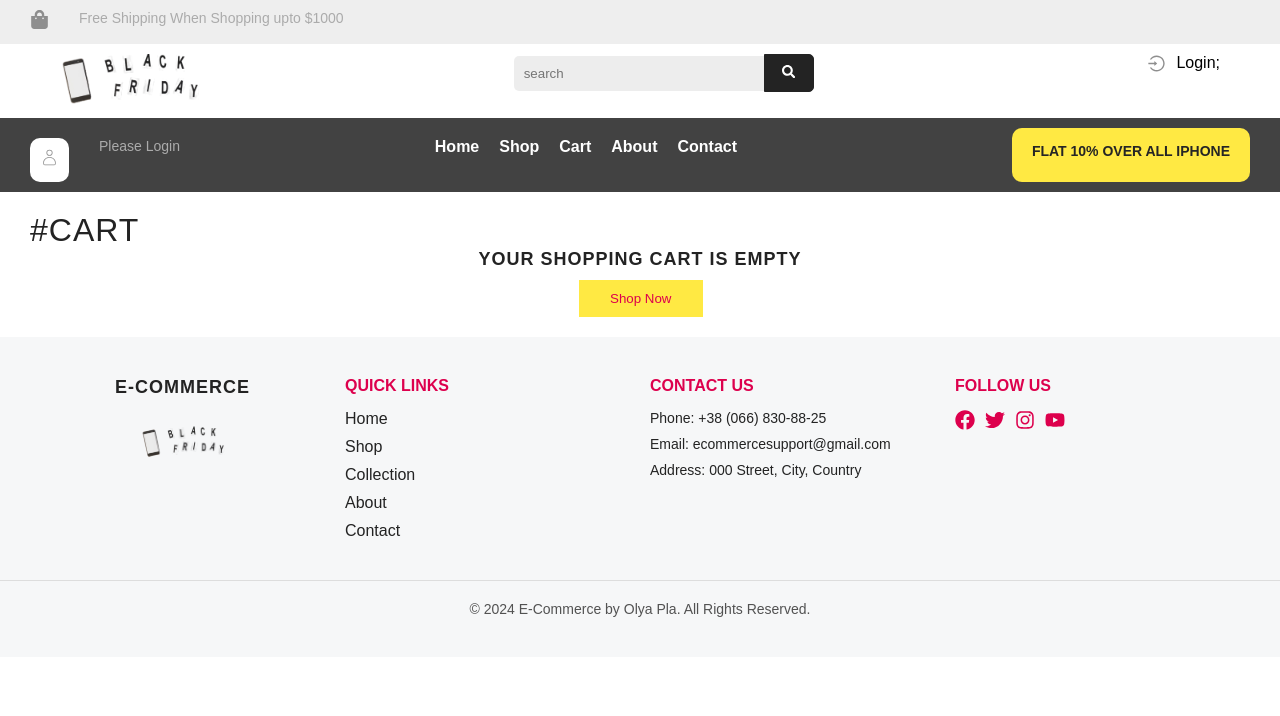
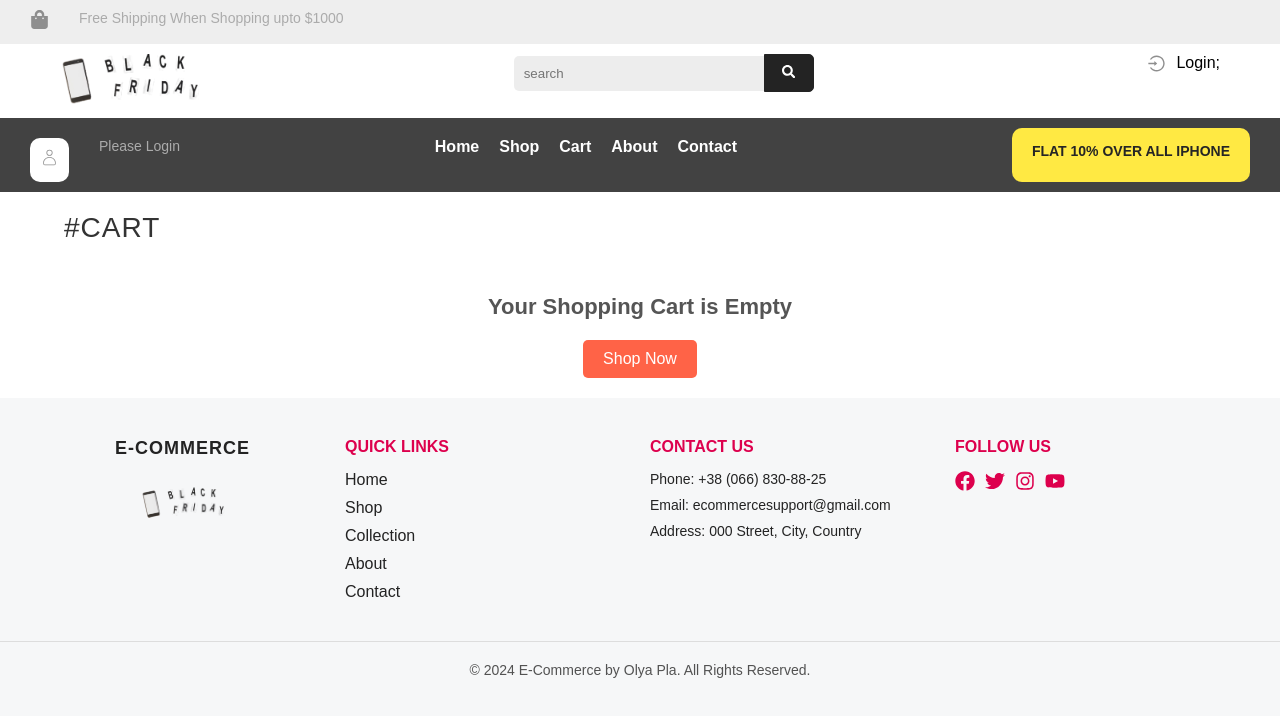
Before and after one commit to xellga-olga/E-Commerce, a React (Create React App) app: page /cart in a window 1280 px wide. Shown: the top 716 px of the page. Built offline with nearby package versions, Linux system fonts and the light colour scheme.

Commit message:
Add quantity adjustment, item removal, and total price calculation to cart functionality

```diff
--- a/src/App.js
+++ b/src/App.js
@@ -7,12 +7,12 @@ import HomeProducts from "./comp/HomeProducts";
 
 const App = () => {
   const [shop, setShop] = useState(HomeProducts);
-  const [search, setSearch] = useState('');
-  const [cart, setCart] = useState([])
+  const [search, setSearch] = useState("");
+  const [cart, setCart] = useState([]);
 
   const searchProduct = () => {
-    if (search.trim() === '') {
-      alert('Please enter a search term!');
+    if (search.trim() === "") {
+      alert("Please enter a search term!");
       setShop(HomeProducts);
       return;
     }
@@ -22,7 +22,7 @@ const App = () => {
     });
 
     if (searchFilter.length === 0) {
-      alert('No products found for your search query.');
+      alert("No products found for your search query.");
     }
 
     setShop(searchFilter);
@@ -39,27 +39,68 @@ const App = () => {
     setShop(HomeProducts);
   };
 
-  const addToCart = (product) => {
-
-    const exist = cart.find((x) => {
-      return x.id === product.id
-    })
-    if(exist) {
-      alert('This product is alleardy added in cart')
-    } else{
-      setCart([...cart, {...product, qty: 1}])
-      alert('Added to cart')
-    }
-  }
-  console.log(cart)
 
 
+  const addToCart = (product) => {
+    const exist = cart.find((x) => {
+      return x.id === product.id;
+    });
+    if (exist) {
+      alert("This product is alleardy added in cart");
+    } else {
+      setCart([...cart, { ...product, qty: 1 }]);
+      alert("Added to cart");
+    }
+  };
+
+  const onAdd = (product) => {
+    const exist = cart.find((x) => x.id === product.id);
+    if (exist) {
+      setCart(
+        cart.map((x) =>
+          x.id === product.id ? { ...exist, qty: exist.qty + 1 } : x
+        )
+      );
+    } else {
+      setCart([...cart, { ...product, qty: 1 }]);
+    }
+  };
+
+  const onRemove = (product) => {
+    const exist = cart.find((x) => x.id === product.id);
+    if (exist.qty === 1) {
+      setCart(cart.filter((x) => x.id !== product.id));
+    } else {
+      setCart(
+        cart.map((x) =>
+          x.id === product.id ? { ...exist, qty: exist.qty - 1 } : x
+        )
+      );
+    }
+  };
+
+  const onDelete = (product) => {
+    setCart(cart.filter((x) => x.id !== product.id));
+  };
 
   return (
     <>
       <BrowserRouter>
-        <Nav search={search} setSearch={setSearch} searchProduct={searchProduct} />
-        <Rout shop={shop} Filter={Filter} allCateFilter={allCateFilter} addToCart={addToCart}/>
+        <Nav
+          search={search}
+          setSearch={setSearch}
+          searchProduct={searchProduct}
+        />
+        <Rout
+          shop={shop}
+          Filter={Filter}
+          allCateFilter={allCateFilter}
+          addToCart={addToCart}
+          cart={cart}
+          onAdd={onAdd}
+          onRemove={onRemove}
+          onDelete={onDelete}
+        />
         <Footer />
       </BrowserRouter>
     </>
--- a/src/comp/Cart.js
+++ b/src/comp/Cart.js
@@ -2,24 +2,48 @@ import React from "react";
 import "./cart.css";
 import { Link } from "react-router-dom";
 
-const Cart = ({  cart = []  }) => {
+const Cart = ({ cart = [], onAdd, onRemove, onDelete }) => {
+
+  const totalPrice = cart.reduce((acc, item) => acc + item.price * item.qty, 0);
+
   return (
-    <>
     <div className="cart">
       <h3>#cart</h3>
-        {cart.length === 0 && (
-          <>
+      {cart.length === 0 ? (
         <div className="empty-cart">
           <h2>Your Shopping Cart is Empty</h2>
           <Link to="/shop">
             <button>Shop Now</button>
           </Link>
         </div>
-          </>
+      ) : (
+        <div className="cart-container">
+          {cart.map((curElm) => (
+            <div className="cart-container-box" key={curElm.id}>
+              <div className="img-car-box">
+                <img src={curElm.image} alt="product-image" />
+              </div>
+              <div className="detail-cart-box">
+                <h4>{curElm.cat}</h4>
+                <h3>{curElm.name}</h3>
+                <p>Price: ${curElm.price}</p>
+                <div className="cart-quantity">
+                  <button onClick={() => onRemove(curElm)}>-</button>
+                  <input type="number" value={curElm.qty} readOnly />
+                  <button onClick={() => onAdd(curElm)}>+</button>
+                </div>
+                <p>Total: ${curElm.price * curElm.qty}</p>
+                <button className="delete-button" onClick={() => onDelete(curElm)}>Remove</button>
+              </div>
+            </div>
+          ))}
+          <div className="cart-total">
+            <h3>Total Price: ${totalPrice.toFixed(2)}</h3>
+            <button className="checkout-button">Proceed to Checkout</button>
+          </div>
+        </div>
       )}
-        <div className="cart-container"></div>
     </div>
-    </>
   );
 };
 
--- a/src/comp/Rout.js
+++ b/src/comp/Rout.js
@@ -1,19 +1,52 @@
-import React from 'react'
-import { Route, Routes } from 'react-router-dom'
-import Home from './Home'
-import Shop from './Shop'
-import Cart from './Cart'
+import React from "react";
+import { Route, Routes } from "react-router-dom";
+import Home from "./Home";
+import Shop from "./Shop";
+import Cart from "./Cart";
 
-const Rout = ({shop, Filter, allCateFilter, addToCart, cart}) => {
+const Rout = ({
+  shop,
+  Filter,
+  allCateFilter,
+  addToCart,
+  cart,
+  onAdd,
+  onRemove,
+  onDelete,
+}) => {
   return (
-   <>
-   <Routes>
-      <Route path='/' element={<Home />} />
-      <Route path='/cart' element={<Cart cart={cart}/>}/>
-      <Route path='shop' element={<Shop shop={shop} Filter={Filter} allCateFilter={allCateFilter} addToCart={addToCart}/> } />
-   </Routes>
-   </>
-  )
-}
+    <>
+      <Routes>
+        <Route path="/" element={<Home />} />
+        <Route
+          path="/cart"
+          element={
+            <Cart
+              cart={cart}
+              onAdd={onAdd}
+              onRemove={onRemove}
+              onDelete={onDelete}
+            />
+          }
+        />
+        <Route
+          path="/shop"
+          element={
+            <Shop
+              shop={shop}
+              Filter={Filter}
+              allCateFilter={allCateFilter}
+              addToCart={addToCart}
+              cart={cart}
+              onAdd={onAdd}
+              onRemove={onRemove}
+              onDelete={onDelete}
+            />
+          }
+        />
+      </Routes>
+    </>
+  );
+};
 
-export default Rout
+export default Rout;
--- a/src/comp/Shop.js
+++ b/src/comp/Shop.js
@@ -45,23 +45,11 @@ const Shop = ({ shop, Filter, allCateFilter, addToCart }) => {
           </div>
 
           <div className="shop-container-right-box">
-            {/* <div className="shop-container-right-box-banner">
-              <div className="right-banner-img">
-                <img
-                  alt="banner"
-                  src="images/shop-banner.jpg"
-                  width={870}
-                  height={250}
-                />
-              </div>
-            </div> */}
             <div className="shop-product-box">
               <h2>Shop Product</h2>
               <div className="shop-product-box-container">
-                {shop.map((curElm) => {
-                  return (
-                    <>
-                      <div className="shop-box">
+                {shop.map((curElm) => (
+                  <div className="shop-box" key={curElm.id}>
                     <div className="shop-box-img">
                       <img
                         src={curElm.image}
@@ -81,12 +69,12 @@ const Shop = ({ shop, Filter, allCateFilter, addToCart }) => {
                     <div className="shop-box-detail">
                       <h3>{curElm.name}</h3>
                       <p>${curElm.price}</p>
-                          <button onClick={() => addToCart(curElm)}>Add To Cart</button>
+                      <button onClick={() => addToCart(curElm)}>
+                        Add To Cart
+                      </button>
                     </div>
                   </div>
-                    </>
-                  );
-                })}
+                ))}
               </div>
             </div>
           </div>
--- a/src/comp/cart.css
+++ b/src/comp/cart.css
@@ -1,44 +1,192 @@
+/* Общие стили */
 * {
   margin: 0;
   padding: 0;
-   font-family: sans-serif;
   box-sizing: border-box;
+  font-family: Arial, sans-serif;
 }
 
 .cart {
-   width: 100%;
-   padding: 20px 30px;
+  width: 90%;
+  margin: 0 auto;
+  padding: 20px 0;
 }
 
 .cart h3 {
   text-transform: uppercase;
-   font-size: 32px;
+  font-size: 28px;
   letter-spacing: 1px;
-   color: #232323;
-   font-weight: 300;
+  color: #333;
+  font-weight: 500;
+  margin-bottom: 20px;
 }
 
 .empty-cart {
-   width: 100%;
+  text-align: center;
+  margin-top: 50px;
+}
+
+.empty-cart h2 {
+  font-size: 22px;
+  color: #555;
+  margin-bottom: 20px;
+}
+
+.empty-cart button {
+  background-color: #ff6347;
+  color: #fff;
+  padding: 10px 20px;
+  border: none;
+  cursor: pointer;
+  font-size: 16px;
+  border-radius: 5px;
+  transition: background-color 0.3s ease;
+}
+
+.empty-cart button:hover {
+  background-color: #e5533d;
+}
+
+.cart-container {
+  display: flex;
+  flex-direction: column;
+  gap: 20px;
+}
+
+.cart-container-box {
+  display: flex;
+  align-items: center;
+  padding: 20px;
+  border-radius: 15px;
+  box-shadow: 0 4px 12px rgba(0, 0, 0, 0.1);
+  background-color: #f9f9f9;
+  transition: transform 0.3s ease, box-shadow 0.3s ease;
+}
+
+.cart-container-box:hover {
+  transform: translateY(-5px);
+  box-shadow: 0 8px 20px rgba(0, 0, 0, 0.15);
+}
+
+.img-car-box {
+  flex: 1;
+  display: flex;
+  justify-content: center;
   align-items: center;
 }
 
-.empty-cart h2 {
-   text-align: center;
-   color: #232323;
-   letter-spacing: 1px;
-   text-transform: uppercase;
-   font-size: 18px;
+.img-car-box img {
+  max-width: 120px;
+  max-height: 120px;
+  object-fit: cover;
+  border-radius: 12px;
 }
 
-.empty-cart button {
-   margin-left: 45%;
+.detail-cart-box {
+  flex: 3;
+  padding-left: 20px;
+  display: flex;
+  flex-direction: column;
+  justify-content: space-between;
+}
+
+.detail-cart-box h4 {
+  font-size: 14px;
+  color: #555;
+  text-transform: uppercase;
+  letter-spacing: 0.5px;
+  margin-bottom: 5px;
+}
+
+.detail-cart-box h3 {
+  font-size: 20px;
+  color: #333;
+  margin-bottom: 10px;
+  font-weight: bold;
+}
+
+.detail-cart-box p {
+  font-size: 16px;
+  color: #777;
+  margin: 8px 0;
+}
+
+.cart-quantity {
+  display: flex;
+  align-items: center;
+  gap: 15px;
+  margin-top: 15px;
+}
+
+.cart-quantity button {
+  width: 35px;
+  height: 35px;
   border: none;
+  background-color: #e0e0e0;
+  color: #333;
+  font-size: 18px;
+  cursor: pointer;
+  border-radius: 50%;
+  transition: background-color 0.3s ease, color 0.3s ease;
+}
+
+.cart-quantity button:hover {
+  background-color: #ccc;
+}
+
+.cart-quantity input {
+  width: 50px;
+  text-align: center;
+  border: none;
+  background-color: #f0f0f0;
+  border-radius: 8px;
+  padding: 5px;
+  font-size: 16px;
   outline: none;
-   border: 1px solid rgb(255, 233, 67);;
-   padding: 10px 30px;
-   margin-top: 10px;
-   font-family: 600;
-   color: #dd004d;
-   background: rgb(255, 233, 67);
+  color: #333;
 }
+
+.delete-button {
+  align-self: flex-start;
+  margin-top: 20px;
+  background-color: transparent;
+  color: #ff4d4d;
+  padding: 5px 10px;
+  border: 2px solid #ff4d4d;
+  border-radius: 5px;
+  cursor: pointer;
+  transition: background-color 0.3s ease, color 0.3s ease, border-color 0.3s ease;
+}
+
+.delete-button:hover {
+  background-color: #ff4d4d;
+  color: #fff;
+  border-color: #ff4d4d;
+}
+
+
+.cart-total {
+  margin-top: 30px;
+  text-align: right;
+}
+
+.cart-total h3 {
+  font-size: 24px;
+  color: #333;
+  margin-bottom: 15px;
+}
+
+.checkout-button {
+  background-color: #4caf50;
+  color: #fff;
+  padding: 10px 20px;
+  border: none;
+  cursor: pointer;
+  font-size: 18px;
+  border-radius: 5px;
+  transition: background-color 0.3s ease;
+}
+
+.checkout-button:hover {
+  background-color: #45a049;
+}
```
Lines whose indentation alone changed are shown as unchanged.
